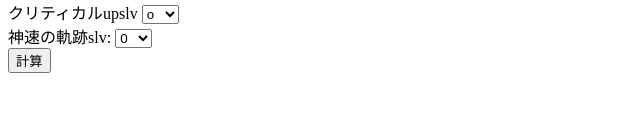
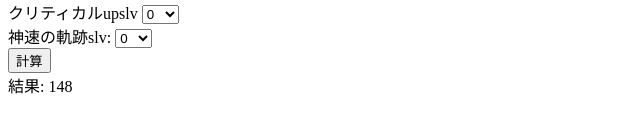
Before and after one commit to Sim-hu/cd, a plain HTML site: page index.html in a window 1280 px wide. Both pictures are taken after a click on the button "計算". Shown: the part 269-402 px from the top of the page, 0-640 px from the left. Drawn offline with Linux system fonts and the light colour scheme.

Commit message:
Update index.html

```diff
--- a/index.html
+++ b/index.html
@@ -5,40 +5,39 @@
     <meta name="viewport" content="width=device-width">
     <title>cd計算機</title>
     <script>
-        function calculate () {
-            //入力値の習得
-            //strpはstr%の意味
-            var basestr =parseFloat(document.getElementById('basestr').value) || 0;
-            var strp =parseFloat(document.getElementById('strp').value) || 0;
-            var addstr =parseFloat(document.getElementById('addstr').value) || 0;
+        function calculate() {
+            // 入力値の取得
+            var basestr = parseFloat(document.getElementById('basestr').value) || 0;
+            var strp = parseFloat(document.getElementById('strp').value) || 0;
+            var addstr = parseFloat(document.getElementById('addstr').value) || 0;
 
-            var baseagi =parseFloat(document.getElementById('baseagi').value) || 0;
-            var agip =parseFloat(document.getElementById('agip').value) || 0;
-            var addagi =parseFloat(document.getElementById('addagi').value) || 0;
+            var baseagi = parseFloat(document.getElementById('baseagi').value) || 0;
+            var agip = parseFloat(document.getElementById('agip').value) || 0;
+            var addagi = parseFloat(document.getElementById('addagi').value) || 0;
 
-            var cdp =parseFloat(document.getElementById('cdp').value) || 0;
-            var addcd =parseFloat(document.getElementById('addcd').value) || 0;
-            var cupslv =parseFloat(document.getElementById('cupslv').value) || 0;
+            var cdp = parseFloat(document.getElementById('cdp').value) || 0;
+            var addcd = parseFloat(document.getElementById('addcd').value) || 0;
+            var cupslv = parseFloat(document.getElementById('cupslv').value) || 0;
 
-            var kisekislv =parseFloat(document.getElementById('kiseki').value) || 0;
+            var kisekislv = parseFloat(document.getElementById('kisekislv').value) || 0;
 
-            //cupp(クリアップ％)のslvをcdpに加算
-            cdp += calculatecdupEffect(cdp);
+            // cupp(クリアップ％)のslvをcdpに加算
+            cdp += calculatecdupEffect(cupslv);
 
-            //総agiを計算して、軌跡(kisekislv)を加算
-            var totalagi = baseagi * (1+agip/100) +addagi + calculateSwiftTrajectoryEffect;
+            // 総agiを計算して、軌跡(kisekislv)を加算
+            var totalagi = baseagi * (1 + agip / 100) + addagi + calculateSwiftTrajectoryEffect(kisekislv);
 
-            //総strを計算
-            var totalstr =basestr *(1+strp/100) +addstr;
+            // 総strを計算
+            var totalstr = basestr * (1 + strp / 100) + addstr;
 
-            //cd計算をする
-            //その時に(総str/5と)(総agi+総str/10)を比較して、大きい方にcd%とcd固定値を加算
-            var maxResult = Math.max(totalstr/5, (totalagi+totalstr)/10)
-            var result =Math.floor((150+maxResult)*(1+cdp/100)) + addcd;
+            // cd計算をする
+            // その時に(総str/5と)(総agi+総str/10)を比較して、大きい方にcd%とcd固定値を加算
+            var maxResult = Math.max(totalstr / 5, (totalagi + totalstr) / 10)
+            var result = Math.floor((150 + maxResult) * (1 + cdp / 100)) + addcd;
 
-            //cdが300超えた場合の300以降半減の処理
-            if (result >300){
-                result =Math.floor((result-300)/2+300);
+            // cdが300超えた場合の300以降半減の処理
+            if (result > 300) {
+                result = Math.floor((result - 300) / 2 + 300);
             }
             document.getElementById('result').innerText = '結果: ' + result;
         }
@@ -89,7 +88,7 @@
     <!--クリティカルupの選択肢を追加-->
     <label for="cupslv">クリティカルupslv</label>
     <select id="cupslv">
-            <option value="0">o</option>
+        <option value="0">0</option>
         <option value="1">1</option>
         <option value="2">2</option>
         <option value="3">3</option>
```
Lines whose indentation alone changed are shown as unchanged.
